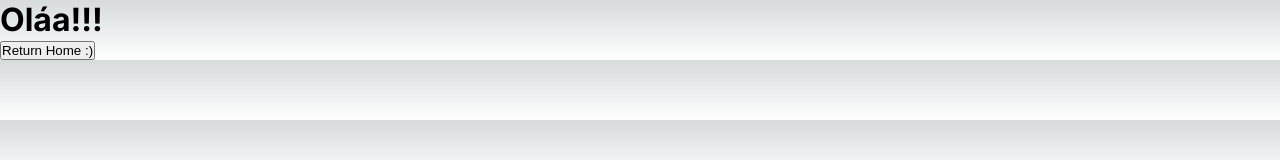
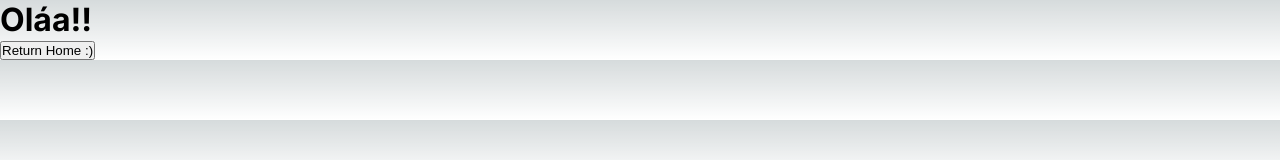
Before and after one commit to TDW-2023/tdw_dinis, a Next.js app: page /pages in a window 1280 px wide. Shown: the top 160 px of the page. Built offline with nearby package versions, Linux system fonts and the light colour scheme.

Commit message:
try again

```diff
--- a/src/app/pages/page.js
+++ b/src/app/pages/page.js
@@ -4,7 +4,7 @@ import Link from 'next/link';
 export default function Hello() {
   return (
     <div>
-      <h1 className="h1_ola">Oláa!!!</h1>
+      <h1 className="h1_ola">Oláa!!</h1>
       <Link href="/">
         <button>Return Home :)</button>
       </Link>
```
